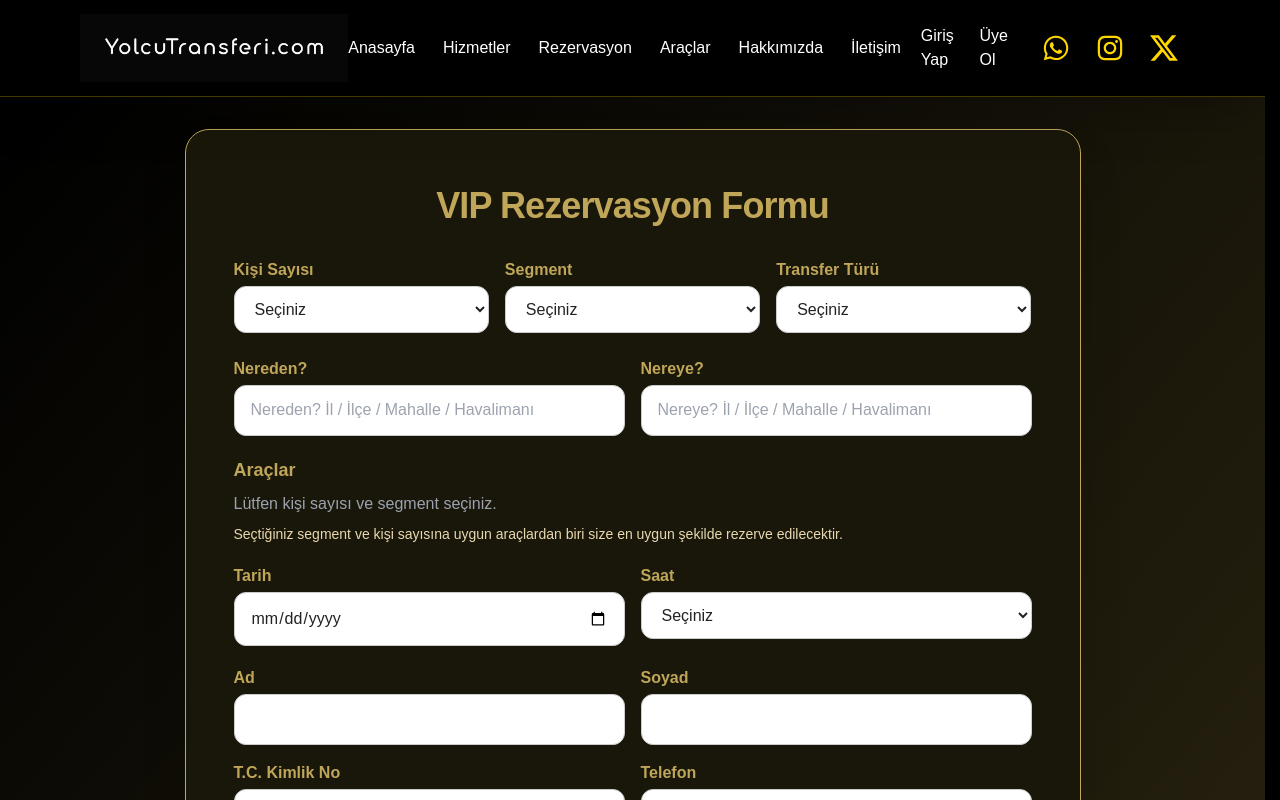
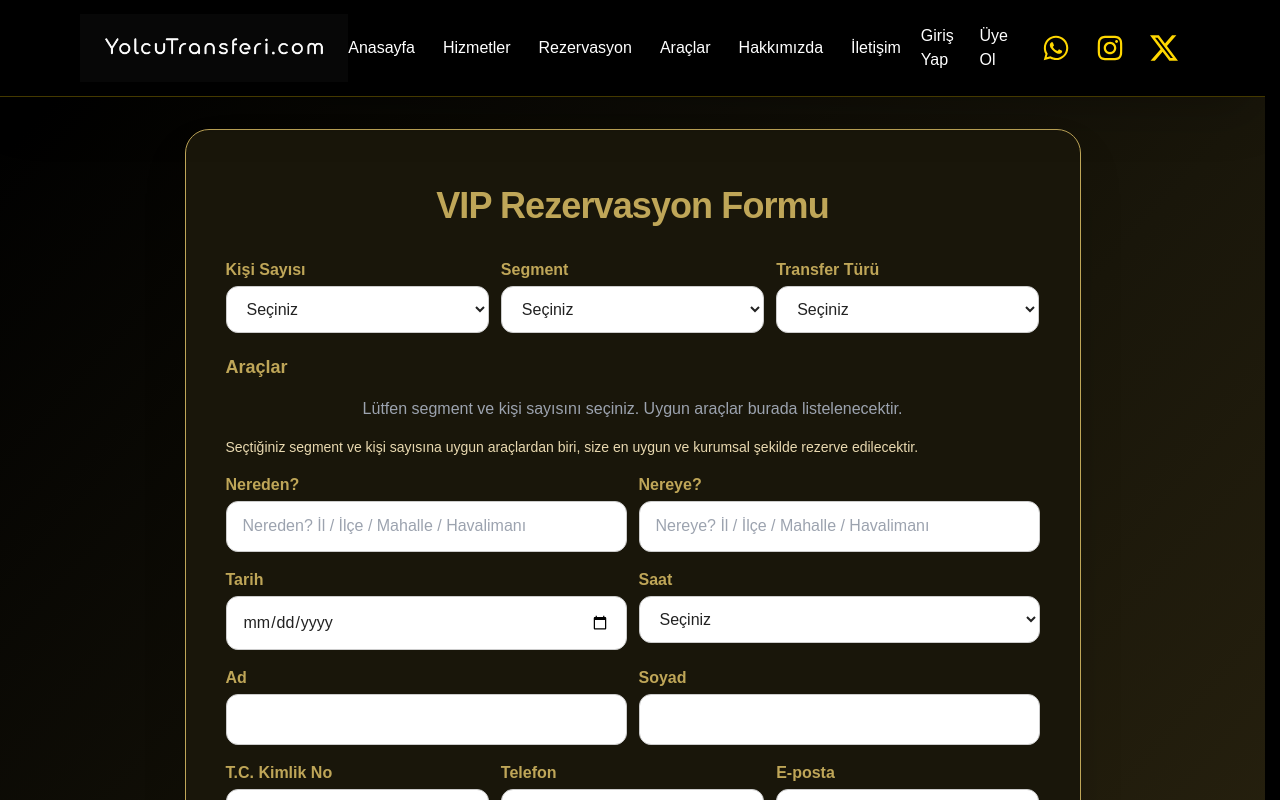
Before and after one commit to haliltayfur/yolcutransferi, a Next.js app: page /rezervasyon in a window 1280 px wide. Shown: the top 800 px of the page. Built offline with nearby package versions, Linux system fonts and the light colour scheme.

Commit message:
Update RezervasyonForm.jsx

```diff
--- a/app/rezervasyon/RezervasyonForm.jsx
+++ b/app/rezervasyon/RezervasyonForm.jsx
@@ -7,7 +7,7 @@ import AdresAutoComplete from "./AdresAutoComplete";
 import { vehicles } from "../../data/vehicleList";
 import { useRouter } from "next/navigation";
 
-// KVKK Popup Helper (İletişim sayfasıyla aynı mantık!)
+// --- KVKK Pop-up Helper (iletişimden birebir) ---
 function KvkkPopup({ open, onClose }) {
   const [mainHtml, setMainHtml] = useState("");
   const [loading, setLoading] = useState(false);
@@ -27,14 +27,13 @@ function KvkkPopup({ open, onClose }) {
 
   if (!open) return null;
   return (
-    <div className="fixed inset-0 z-50 flex items-center justify-center bg-black/75">
-      <div className="bg-[#19160a] rounded-2xl max-w-2xl w-full p-7 overflow-y-auto max-h-[82vh] border-2 border-[#bfa658] shadow-2xl relative">
+    <div className="fixed inset-0 z-50 flex items-center justify-center bg-black/80">
+      <div className="bg-[#19160a] rounded-2xl max-w-2xl w-full p-8 overflow-y-auto max-h-[90vh] border-2 border-[#bfa658] shadow-2xl relative">
         <button
-          className="absolute top-3 right-6 text-[#ffeec2] font-bold text-xl px-3 py-1 rounded-full bg-[#bfa658]/20 hover:bg-[#bfa658]/40 transition"
+          className="absolute top-3 right-6 text-[#ffeec2] font-bold text-xl px-4 py-1 rounded-full bg-[#bfa658]/20 hover:bg-[#bfa658]/40 transition"
           onClick={onClose}
-        >
-          Kapat
-        </button>
+          aria-label="Kapat"
+        >Kapat</button>
         <div className="mt-2 space-y-3 text-[#ecd9aa]">
           {loading
             ? <div className="text-center text-[#ffeec2] py-8">Yükleniyor...</div>
@@ -45,6 +44,7 @@ function KvkkPopup({ open, onClose }) {
   );
 }
 
+// --- CONSTANTS & HELPERS ---
 const segmentOptions = [
   { key: "Ekonomik", label: "Ekonomik" },
   { key: "Lüks", label: "Lüks" },
@@ -59,37 +59,21 @@ const allTransfers = [
   "Toplu Transfer",
   "Düğün vb Organizasyonlar"
 ];
-const KDV_ORAN = 0.20;
-const saatler = [];
-for (let h = 0; h < 24; ++h)
-  for (let m of [0, 15, 30, 45]) saatler.push(`${h.toString().padStart(2, "0")}:${m.toString().padStart(2, "0")}`);
-
-// Havalimanı keyword'leri (isteğe göre güncelleyebilirsin)
 const airportKeywords = [
-  "havalimanı", "istanbul havalimanı", "iga", "ist", "sabiha gökçen", "saw", "eskişehir havalimanı",
-  "antalya havalimanı", "ankara esenboğa", "esenboğa", "milas bodrum", "izmir adnan", "trabzon havalimanı"
+  "havalimanı", "istanbul havalimanı", "iga", "ist", "sabiha gökçen", "saw",
+  "eskişehir havalimanı", "antalya havalimanı", "ankara esenboğa", "esenboğa", "milas bodrum", "izmir adnan", "trabzon havalimanı"
 ];
 function isAirportRelated(text) {
   if (!text) return false;
   const t = text.toLocaleLowerCase("tr-TR");
   return airportKeywords.some(keyword => t.includes(keyword));
 }
+const KDV_ORAN = 0.20;
+const saatler = [];
+for (let h = 0; h < 24; ++h)
+  for (let m of [0, 15, 30, 45]) saatler.push(`${h.toString().padStart(2, "0")}:${m.toString().padStart(2, "0")}`);
 
-// Araç filtreleme mantığı
-function getFilteredVehicles(people, segment) {
-  if (!people || !segment) return [];
-  let min = 1, max = 6;
-  if (people >= 1 && people <= 4) max = 6;
-  else if (people >= 5 && people <= 7) max = 10;
-  else if (people >= 8 && people <= 9) { min = 7; max = 12; }
-  else if (people >= 10) { min = 10; max = 15; }
-  return vehicles.filter(v =>
-    v.segment === segment &&
-    v.max >= people &&
-    v.max >= min && v.max <= max
-  );
-}
-
+// --- MAIN COMPONENT ---
 export default function RezervasyonForm() {
   const router = useRouter();
   // STATE
@@ -112,10 +96,7 @@ export default function RezervasyonForm() {
   const [showSummary, setShowSummary] = useState(false);
   const [fieldErrors, setFieldErrors] = useState({});
   const [kvkkChecked, setKvkkChecked] = useState(false);
-  const [kvkkPopup, setKvkkPopup] = useState(false);
-
-  // Takvim için input-ref ile label'ı tıklayınca takvim aç
-  const dateInputRef = useRef(null);
+  const [kvkkOpen, setKvkkOpen] = useState(false);
 
   // Validasyon fonksiyonları
   const isValidTC = t => /^[1-9]\d{9}[02468]$/.test(t) && t.length === 11;
@@ -137,9 +118,9 @@ export default function RezervasyonForm() {
     const err = {};
     if (!from) err.from = "Lütfen kalkış noktası giriniz.";
     if (!to) err.to = "Lütfen varış noktası giriniz.";
-    if (!segment) err.segment = "Lütfen segment seçiniz.";
-    if (!people) err.people = "Kişi sayısı seçiniz.";
-    if (!transfer) err.transfer = "Lütfen transfer tipi seçiniz.";
+    if (!people) err.people = "Kişi sayısı zorunlu.";
+    if (!segment) err.segment = "Segment seçiniz.";
+    if (!transfer) err.transfer = "Transfer tipi seçiniz.";
     if (!date) err.date = "Tarih zorunlu.";
     if (!time) err.time = "Saat zorunlu.";
     if (!name) err.name = "Ad zorunlu.";
@@ -148,10 +129,33 @@ export default function RezervasyonForm() {
     if (!isValidPhone(phone)) err.phone = "Geçerli bir 05xx ile başlayan telefon giriniz.";
     if (!isValidEmail(email)) err.email = "Geçerli e-posta adresi giriniz.";
     if (!kvkkChecked) err.kvkk = "KVKK onayı zorunludur.";
+    if (showPNR && !pnr) err.pnr = "PNR/Uçuş Kodu zorunlu.";
     setFieldErrors(err);
     if (Object.keys(err).length > 0) return;
     setShowSummary(true);
   }
+
+  // --------- Dinamik Araç Mantığı ---------
+  function getVehicleRange(p) {
+    const n = Number(p);
+    if (!n || n < 1) return [1, 0]; // none
+    if (n <= 4) return [n, 6];
+    if (n <= 7) return [n, 10];
+    if (n <= 12) return [n, 15];
+    // Ekstra büyük gruplar için:
+    if (n > 12) return [n, n + 4];
+    return [n, n];
+  }
+  const [minCap, maxCap] = getVehicleRange(people);
+
+  const filteredVehicles =
+    segment && people
+      ? vehicles.filter(v =>
+          v.segment === segment &&
+          v.max >= minCap &&
+          v.max <= maxCap
+        )
+      : [];
 
   // PNR gösterim mantığı
   const showPNR =
@@ -159,11 +163,7 @@ export default function RezervasyonForm() {
     isAirportRelated(from) ||
     isAirportRelated(to);
 
-  // Araç filtrele
-  const filteredVehicles = getFilteredVehicles(Number(people), segment);
-
-  // --- REZERVASYON ÖZETİ POPUP --- (Aynı mantık, yukarıdaki ile aynı şekilde kullanılacak)
-
+  // --- REZERVASYON ÖZETİ POPUP ---
   function SummaryPopup({ onClose }) {
     const basePrice = 4000;
     const allExtras = require("../../data/extrasByCategory").extrasListByCategory.flatMap(cat => cat.items);
@@ -173,7 +173,6 @@ export default function RezervasyonForm() {
     const kdv = araToplam * KDV_ORAN;
     const toplam = araToplam + kdv;
 
-    // Artır/azalt/sil
     function changeQty(key, dir) {
       setExtrasQty(q => ({
         ...q,
@@ -198,7 +197,6 @@ export default function RezervasyonForm() {
       router.push(`/odeme?${params}`);
     }
 
-    // Segmentteki araçlar
     const segmentVehicles = filteredVehicles;
 
     return (
@@ -208,6 +206,7 @@ export default function RezervasyonForm() {
           <h2 className="text-2xl md:text-3xl font-extrabold mb-6 text-[#bfa658] text-center font-quicksand">
             Rezervasyon Özeti
           </h2>
+          {/* 2 sütunlu detay */}
           <div className="grid grid-cols-1 md:grid-cols-2 gap-6 mb-6 text-[#ffeec2] text-base">
             <div>
               <div><b>Ad Soyad:</b> {name} {surname}</div>
@@ -226,15 +225,16 @@ export default function RezervasyonForm() {
               {pnr && <div><b>PNR/Uçuş Kodu:</b> {pnr}</div>}
             </div>
           </div>
+          {/* SEGMENTTEKİ ARAÇLAR */}
           <div className="my-4 p-3 rounded-xl border-2 border-[#bfa658] bg-[#19160a]">
-            <div className="mb-2 font-semibold text-[#bfa658]">Bu segment ve kişi sayısına uygun araçlar:</div>
+            <div className="mb-2 font-semibold text-[#bfa658]">Bu segment ve kişi sayısı için önerilen araçlar:</div>
             <ul className="space-y-1 text-base">
               {segmentVehicles.length > 0 ? segmentVehicles.map((v) => (
                 <li key={v.value} className="text-[#ffeec2]">{v.label} <span className="text-xs text-[#bfa658]">({v.max} kişi)</span></li>
               )) : <li className="text-red-400">Uygun araç bulunamadı.</li>}
             </ul>
             <div className="mt-2 text-sm text-[#ffeec2] opacity-90">
-              Seçtiğiniz segment ve kişi sayısına uygun araçlardan biri size en uygun şekilde rezerve edilecektir.
+              Seçtiğiniz segment ve kişi sayısına uygun araçlardan biri size kurumsal olarak en uygun şekilde rezerve edilecektir.
             </div>
           </div>
           {/* Ekstralar Tablosu */}
@@ -274,12 +274,14 @@ export default function RezervasyonForm() {
               </table>
             }
           </div>
+          {/* Fiyatlar */}
           <div className="w-full flex flex-col items-end gap-1 mt-2 text-base">
             <div>Transfer Bedeli: <b>{basePrice.toLocaleString()} ₺</b></div>
             <div>Ekstralar: <b>{extrasTotal.toLocaleString()} ₺</b></div>
             <div>KDV: <b>{kdv.toLocaleString(undefined, { maximumFractionDigits: 2 })} ₺</b></div>
             <div className="text-xl text-[#bfa658] font-bold">Toplam: {toplam.toLocaleString()} ₺</div>
           </div>
+          {/* Butonlar */}
           <div className="flex flex-col md:flex-row justify-between gap-4 mt-9">
             <button
               className="w-full md:w-auto bg-[#bfa658] hover:bg-[#ffeec2] text-black font-bold py-3 px-8 rounded-xl shadow-lg transition-colors"
@@ -302,22 +304,17 @@ export default function RezervasyonForm() {
 
   // --- ANA FORM ---
   return (
-    <section className="w-full max-w-4xl mx-auto rounded-3xl shadow-2xl bg-[#19160a] border border-[#bfa658] px-6 md:px-12 py-14 my-8">
+    <section className="w-full max-w-4xl mx-auto rounded-3xl shadow-2xl bg-[#19160a] border border-[#bfa658] px-4 md:px-10 py-8 md:py-14 my-8">
       <h1 className="text-3xl md:text-4xl font-extrabold text-[#bfa658] tracking-tight mb-8 text-center font-quicksand">
         VIP Rezervasyon Formu
       </h1>
-      <form
-        onSubmit={handleSubmit}
-        autoComplete="on"
-        className="grid grid-cols-1 gap-5"
-      >
-        {/* Yan yana grid: kişi sayısı, segment, transfer */}
-        <div className="grid grid-cols-1 md:grid-cols-3 gap-4 mb-1">
-          <div>
+      <form onSubmit={handleSubmit} autoComplete="on" className="grid grid-cols-1 gap-4">
+        {/* Üstte 3lü grup */}
+        <div className="flex flex-col md:flex-row gap-3 mb-1">
+          <div className="flex-1 min-w-[120px]">
             <label className="font-bold text-[#bfa658] mb-1 block">Kişi Sayısı</label>
             <select name="people" className="input w-full bg-[#19160a] text-[#ffeec2] border border-[#bfa658] rounded-xl"
-              value={people}
-              onChange={e => setPeople(Number(e.target.value) || "")}>
+              value={people} onChange={e => setPeople(e.target.value)}>
               <option value="">Seçiniz</option>
               {Array.from({ length: 24 }, (_, i) => i + 1).map(val =>
                 <option key={val} value={val}>{val}</option>
@@ -325,11 +322,10 @@ export default function RezervasyonForm() {
             </select>
             {fieldErrors.people && <div className="text-red-400 text-xs mt-1">{fieldErrors.people}</div>}
           </div>
-          <div>
+          <div className="flex-1 min-w-[120px]">
             <label className="font-bold text-[#bfa658] mb-1 block">Segment</label>
             <select name="segment" className="input w-full bg-[#19160a] text-[#ffeec2] border border-[#bfa658] rounded-xl"
-              value={segment}
-              onChange={e => setSegment(e.target.value)}>
+              value={segment} onChange={e => setSegment(e.target.value)}>
               <option value="">Seçiniz</option>
               {segmentOptions.map(opt =>
                 <option key={opt.key} value={opt.label}>{opt.label}</option>
@@ -337,11 +333,10 @@ export default function RezervasyonForm() {
             </select>
             {fieldErrors.segment && <div className="text-red-400 text-xs mt-1">{fieldErrors.segment}</div>}
           </div>
-          <div>
+          <div className="flex-1 min-w-[120px]">
             <label className="font-bold text-[#bfa658] mb-1 block">Transfer Türü</label>
             <select name="transfer" className="input w-full bg-[#19160a] text-[#ffeec2] border border-[#bfa658] rounded-xl"
-              value={transfer}
-              onChange={e => setTransfer(e.target.value)}>
+              value={transfer} onChange={e => setTransfer(e.target.value)}>
               <option value="">Seçiniz</option>
               {allTransfers.map(opt =>
                 <option key={opt} value={opt}>{opt}</option>
@@ -350,10 +345,27 @@ export default function RezervasyonForm() {
             {fieldErrors.transfer && <div className="text-red-400 text-xs mt-1">{fieldErrors.transfer}</div>}
           </div>
         </div>
-
-        {/* Nereden/Nereye */}
-        <div className="grid grid-cols-1 md:grid-cols-2 gap-4">
+        {/* Araçlar kutusu */}
         <div>
+          <label className="font-bold text-[#bfa658] mb-2 block text-lg">Araçlar</label>
+          <div className="grid grid-cols-1 sm:grid-cols-2 md:grid-cols-3 gap-3">
+            {people && segment && filteredVehicles.length > 0 ? filteredVehicles.map((v) => (
+              <div key={v.value} className="border-2 border-[#bfa658] rounded-xl p-3 bg-black/70 flex flex-col items-center text-[#ffeec2]">
+                <div className="font-bold text-base">{v.label}</div>
+                <div className="text-xs text-[#bfa658] mb-1">{v.segment}</div>
+                <div className="text-xs">{v.max} Kişi</div>
+              </div>
+            )) : (
+              <div className="text-gray-400 col-span-3 text-center py-2">Lütfen segment ve kişi sayısını seçiniz. Uygun araçlar burada listelenecektir.</div>
+            )}
+          </div>
+          <div className="mt-2 text-sm text-[#ffeec2] opacity-90">
+            Seçtiğiniz segment ve kişi sayısına uygun araçlardan biri, size en uygun ve kurumsal şekilde rezerve edilecektir.
+          </div>
+        </div>
+        {/* Nereden - Nereye */}
+        <div className="flex flex-col md:flex-row gap-3">
+          <div className="flex-1">
             <label className="font-bold text-[#bfa658] mb-1 block">Nereden?</label>
             <AdresAutoComplete
               value={from}
@@ -362,7 +374,7 @@ export default function RezervasyonForm() {
             />
             {fieldErrors.from && <div className="text-red-400 text-xs mt-1">{fieldErrors.from}</div>}
           </div>
-          <div>
+          <div className="flex-1">
             <label className="font-bold text-[#bfa658] mb-1 block">Nereye?</label>
             <AdresAutoComplete
               value={to}
@@ -372,37 +384,11 @@ export default function RezervasyonForm() {
             {fieldErrors.to && <div className="text-red-400 text-xs mt-1">{fieldErrors.to}</div>}
           </div>
         </div>
-
-        {/* Araçlar kutusu -- ekstraların üstünde */}
-        <div>
-          <label className="font-bold text-[#bfa658] mb-2 block text-lg">Araçlar</label>
-          <div className="grid grid-cols-1 sm:grid-cols-2 md:grid-cols-3 gap-3">
-            {(people && segment) ? (
-              filteredVehicles.length > 0 ? filteredVehicles.map((v) => (
-                <div key={v.value} className="border-2 border-[#bfa658] rounded-xl p-3 bg-black/70 flex flex-col items-center text-[#ffeec2]">
-                  <div className="font-bold text-base">{v.label}</div>
-                  <div className="text-xs text-[#bfa658] mb-1">{v.segment}</div>
-                  <div className="text-xs">{v.max} Kişi</div>
-                </div>
-              )) : (
-                <div className="text-red-400 col-span-3">Seçtiğiniz segment ve kişi sayısına uygun araç bulunamadı.</div>
-              )
-            ) : (
-              <div className="text-gray-400 col-span-3">Lütfen kişi sayısı ve segment seçiniz.</div>
-            )}
-          </div>
-          <div className="mt-2 text-sm text-[#ffeec2] opacity-90">
-            Seçtiğiniz segment ve kişi sayısına uygun araçlardan biri size en uygun şekilde rezerve edilecektir.
-          </div>
-        </div>
-
-        {/* Tarih/Saat */}
-        <div className="grid grid-cols-1 md:grid-cols-2 gap-4">
-          <div>
-            <label className="font-bold text-[#bfa658] mb-1 block"
-              onClick={() => dateInputRef.current?.focus()} style={{ cursor: "pointer" }}>Tarih</label>
+        {/* Tarih - Saat */}
+        <div className="flex flex-col md:flex-row gap-3">
+          <div className="flex-1">
+            <label className="font-bold text-[#bfa658] mb-1 block">Tarih</label>
             <input
-              ref={dateInputRef}
               name="date"
               type="date"
               className="input w-full bg-[#19160a] text-[#ffeec2] border border-[#bfa658] rounded-xl"
@@ -410,10 +396,11 @@ export default function RezervasyonForm() {
               onChange={e => setDate(e.target.value)}
               min={new Date().toISOString().split("T")[0]}
               autoComplete="on"
+              onClick={e => e.target.showPicker && e.target.showPicker()}
             />
             {fieldErrors.date && <div className="text-red-400 text-xs mt-1">{fieldErrors.date}</div>}
           </div>
-          <div>
+          <div className="flex-1">
             <label className="font-bold text-[#bfa658] mb-1 block">Saat</label>
             <select name="time" className="input w-full bg-[#19160a] text-[#ffeec2] border border-[#bfa658] rounded-xl"
               value={time}
@@ -424,10 +411,9 @@ export default function RezervasyonForm() {
             {fieldErrors.time && <div className="text-red-400 text-xs mt-1">{fieldErrors.time}</div>}
           </div>
         </div>
-
-        {/* Diğer bilgiler */}
-        <div className="grid grid-cols-1 md:grid-cols-2 gap-4">
-          <div>
+        {/* Ad-Soyad-TC-Telefon-Email */}
+        <div className="flex flex-col md:flex-row gap-3">
+          <div className="flex-1">
             <label className="font-bold text-[#bfa658] mb-1 block">Ad</label>
             <input
               name="name"
@@ -439,7 +425,7 @@ export default function RezervasyonForm() {
             />
             {fieldErrors.name && <div className="text-red-400 text-xs mt-1">{fieldErrors.name}</div>}
           </div>
-          <div>
+          <div className="flex-1">
             <label className="font-bold text-[#bfa658] mb-1 block">Soyad</label>
             <input
               name="surname"
@@ -451,7 +437,9 @@ export default function RezervasyonForm() {
             />
             {fieldErrors.surname && <div className="text-red-400 text-xs mt-1">{fieldErrors.surname}</div>}
           </div>
-          <div>
+        </div>
+        <div className="flex flex-col md:flex-row gap-3">
+          <div className="flex-1">
             <label className="font-bold text-[#bfa658] mb-1 block">T.C. Kimlik No</label>
             <input
               name="tc"
@@ -465,7 +453,7 @@ export default function RezervasyonForm() {
             />
             {fieldErrors.tc && <div className="text-red-400 text-xs mt-1">{fieldErrors.tc}</div>}
           </div>
-          <div>
+          <div className="flex-1">
             <label className="font-bold text-[#bfa658] mb-1 block">Telefon</label>
             <input
               name="phone"
@@ -479,8 +467,7 @@ export default function RezervasyonForm() {
             />
             {fieldErrors.phone && <div className="text-red-400 text-xs mt-1">{fieldErrors.phone}</div>}
           </div>
-        </div>
-        <div>
+          <div className="flex-1">
             <label className="font-bold text-[#bfa658] mb-1 block">E-posta</label>
             <input
               name="email"
@@ -493,8 +480,8 @@ export default function RezervasyonForm() {
             />
             {fieldErrors.email && <div className="text-red-400 text-xs mt-1">{fieldErrors.email}</div>}
           </div>
-
-        {/* Sadece havalimanı transferi varsa PNR göster */}
+        </div>
+        {/* PNR */}
         {showPNR && (
           <div>
             <label className="font-bold text-[#bfa658] mb-1 block">PNR/Uçuş Kodu</label>
@@ -506,9 +493,9 @@ export default function RezervasyonForm() {
               onChange={e => setPnr(e.target.value)}
               placeholder="Uçuş rezervasyon kodu (varsa)"
             />
+            {fieldErrors.pnr && <div className="text-red-400 text-xs mt-1">{fieldErrors.pnr}</div>}
           </div>
         )}
-
         {/* Ek Not */}
         <div>
           <label className="font-bold text-[#bfa658] mb-1 block">Ek Not</label>
@@ -520,8 +507,7 @@ export default function RezervasyonForm() {
             placeholder="Eklemek istediğiniz bir not var mı?"
           />
         </div>
-
-        {/* Ekstralar (Araçların ALTINDA) */}
+        {/* Ekstralar */}
         <div>
           <label className="font-bold text-[#bfa658] mb-2 block text-lg">Ekstralar</label>
           <EkstralarAccordion
@@ -531,7 +517,6 @@ export default function RezervasyonForm() {
             setExtrasQty={setExtrasQty}
           />
         </div>
-
         {/* KVKK Onay Kutusu */}
         <div className="flex items-center mt-6">
           <input
@@ -542,12 +527,13 @@ export default function RezervasyonForm() {
             onChange={e => setKvkkChecked(e.target.checked)}
             className="accent-[#bfa658] w-5 h-5"
           />
-          <label htmlFor="kvkk" className="ml-2 text-[#ffeec2] text-sm select-none">
+          <label htmlFor="kvkk" className="ml-2 text-[#ffeec2] text-sm flex gap-2 items-center">
             <button
               type="button"
-              onClick={() => setKvkkPopup(true)}
-              className="underline text-[#FFD700] hover:text-[#bfa658] cursor-pointer outline-none"
+              className="underline text-[#FFD700] hover:text-[#bfa658] cursor-pointer outline-none bg-transparent border-0 px-0"
               style={{ padding: 0, border: "none", background: "transparent" }}
+              onClick={() => setKvkkOpen(true)}
+              tabIndex={0}
             >
               KVKK Aydınlatma Metni ve Politikası
             </button>
@@ -565,7 +551,9 @@ export default function RezervasyonForm() {
         </div>
       </form>
       {showSummary && <SummaryPopup onClose={() => setShowSummary(false)} />}
-      <KvkkPopup open={kvkkPopup} onClose={() => setKvkkPopup(false)} />
+      <KvkkPopup open={kvkkOpen} onClose={() => setKvkkOpen(false)} />
     </section>
   );
 }
+
+// PATH: /app/rezervasyon/RezervasyonForm.jsx
```
Lines whose indentation alone changed are shown as unchanged.
